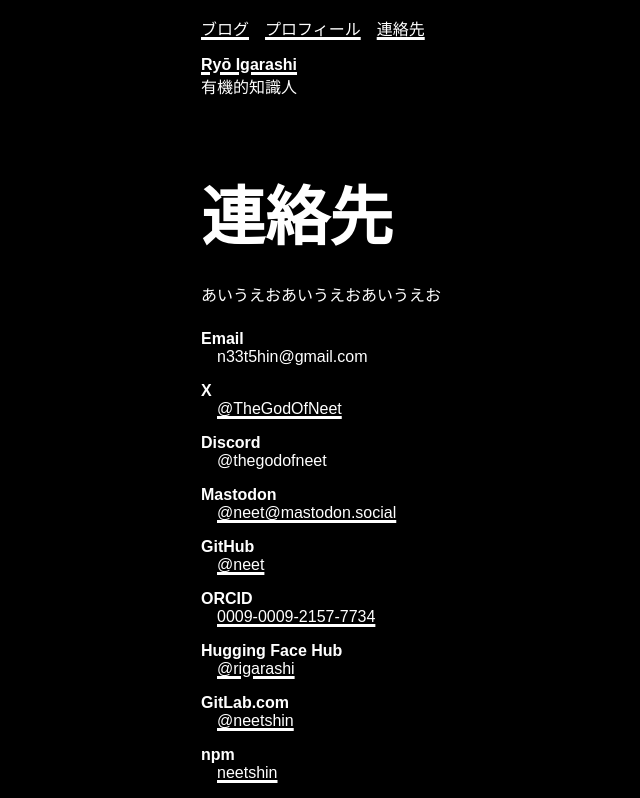
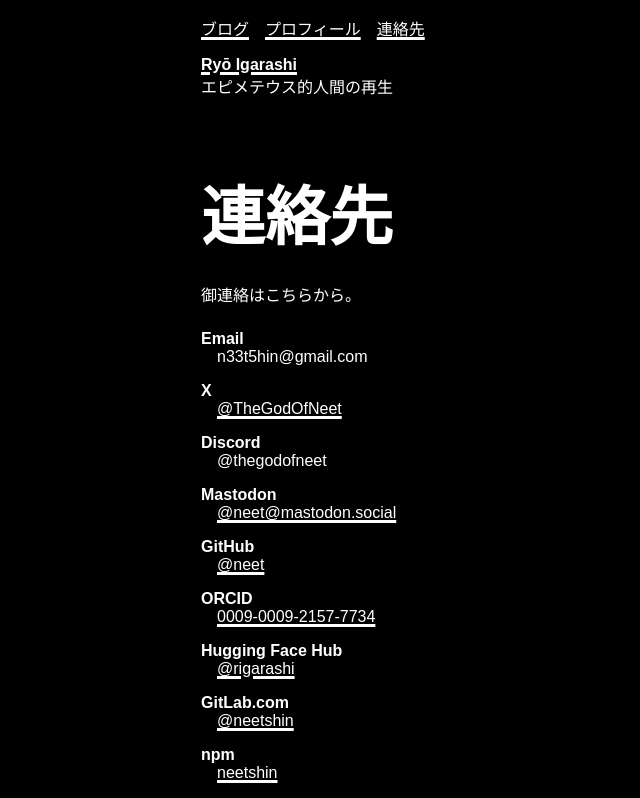
Before and after one commit to neetlab/mignon, a Next.js app: page /contact in a window 1280 px wide. Shown: the top 798 px of the page, without its empty margins (5-645 px from the left). Built offline with nearby package versions, Linux system fonts and the light colour scheme.

Commit message:
chore: set metadata

```diff
--- a/src/app/(default)/contact/page.tsx
+++ b/src/app/(default)/contact/page.tsx
@@ -2,6 +2,15 @@ import { Fragment } from "react/jsx-runtime";
 import data from "./data.json" assert { type: "json" };
 import styles from "./page.module.css";
 import { PageTitle } from "@/components/PageTitle";
+import { Metadata } from "next";
+
+export const metadata: Metadata = {
+  title: "連絡先",
+  description: "御連絡はこちらから。",
+  alternates: {
+    canonical: "/contact",
+  },
+};
 
 export default function Contact() {
   return (
@@ -9,7 +18,7 @@ export default function Contact() {
       <PageTitle>連絡先</PageTitle>
 
       <p>
-        あいうえおあいうえおあいうえお
+        御連絡はこちらから。
       </p>
 
       <dl className={styles.contact_list}>
--- a/src/app/(default)/posts/page.tsx
+++ b/src/app/(default)/posts/page.tsx
@@ -5,10 +5,10 @@ import { PostList } from "@/components/PostList";
 import { PageTitle } from "@/components/PageTitle";
 
 export const metadata: Metadata = {
-  title: "Journals",
-  description: "fragments of my thoughts, feelings, and memory",
+  title: "ブログ",
+  description: "最近あった出来事です。",
   alternates: {
-    canonical: "/journals",
+    canonical: "/posts",
   },
 };
 
--- a/src/components/Header.tsx
+++ b/src/components/Header.tsx
@@ -14,7 +14,7 @@ export const Header: FC = () => {
           Ryō Igarashi
         </Link>
         <p>
-          有機的知識人
+          エピメテウス的人間の再生
         </p>
       </div>
     </header>
```
Also changed, not shown: src/app/(default)/bio/page.tsx (+9 -0 lines).
